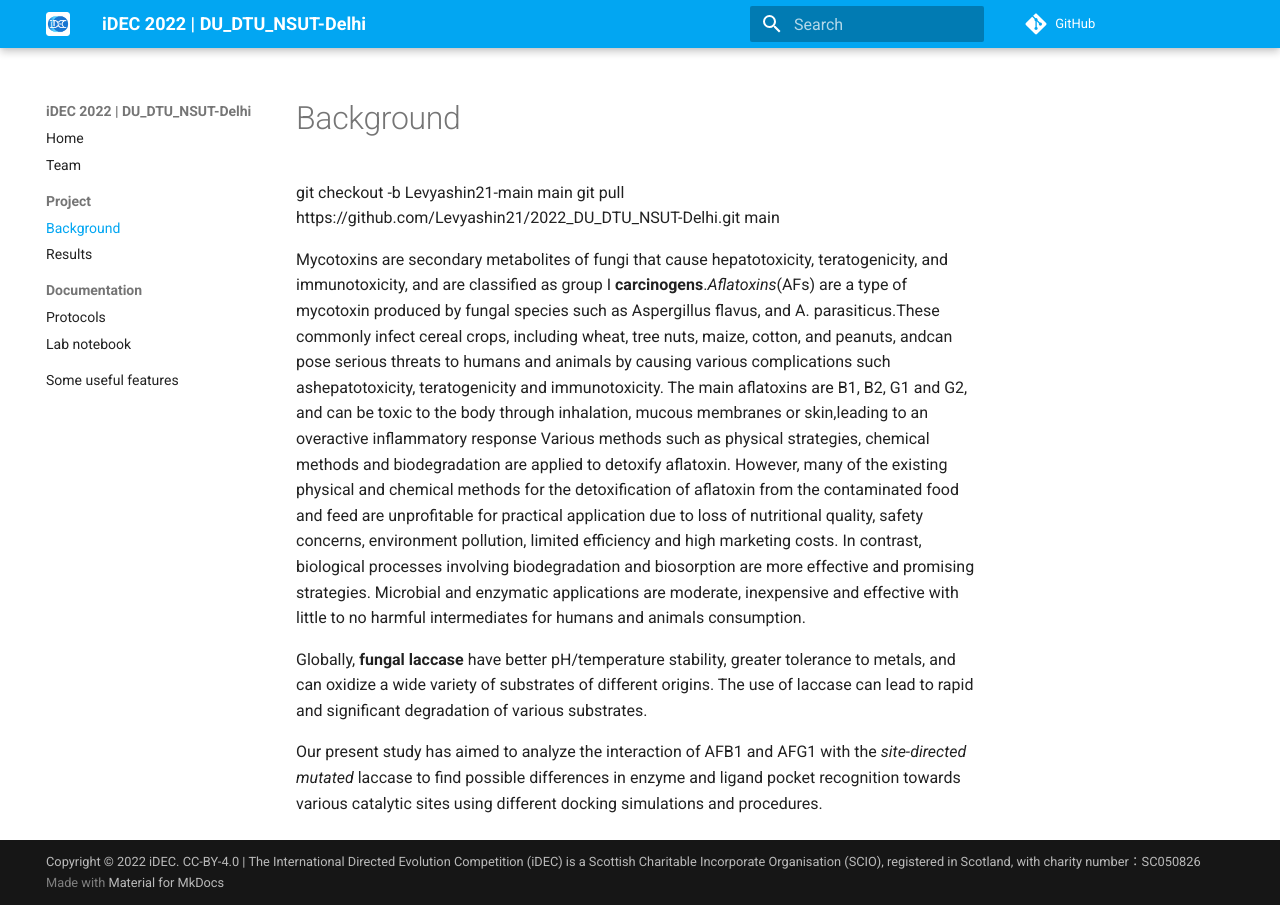
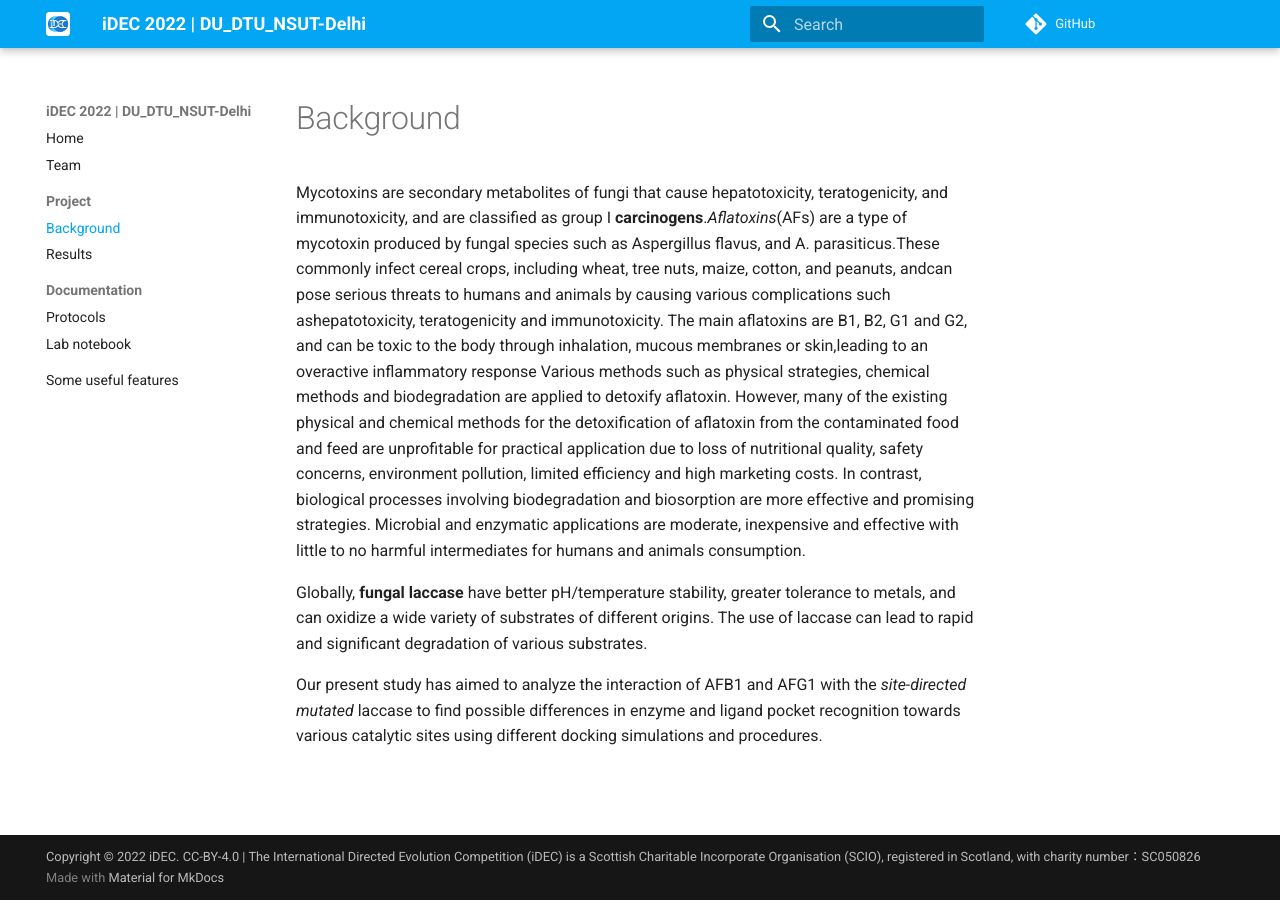
Before and after one commit to idec-teams/2022_DU_DTU_NSUT-Delhi, an MkDocs documentation site: the page built from docs/project/background.md, in a window 1280 px wide. Built offline with MkDocs 1.6.1 and Material for MkDocs 9.7.7, drawn with Linux system fonts in a browser that asks for light colours; comment, search, counter and statistics services are not loaded.

Commit message:
Update background.md

```diff
--- a/docs/project/background.md
+++ b/docs/project/background.md
@@ -1,7 +1,4 @@
 # Background
-git checkout -b Levyashin21-main main
-git pull https://github.com/Levyashin21/2022_DU_DTU_NSUT-Delhi.git main
-
 Mycotoxins are secondary metabolites of fungi that cause hepatotoxicity, teratogenicity, and immunotoxicity, and are classified as group I **carcinogens**.*Aflatoxins*(AFs) are a type of mycotoxin produced by fungal species such as Aspergillus flavus, and A. parasiticus.These commonly infect cereal crops, including wheat, tree nuts, maize, cotton, and peanuts, andcan pose serious threats to humans and animals by causing various complications such ashepatotoxicity, teratogenicity and immunotoxicity. The main aflatoxins are B1, B2, G1 and G2, and can be toxic to the body through inhalation, mucous membranes or skin,leading to an overactive inflammatory response Various methods such as physical strategies, chemical methods and biodegradation are applied to detoxify aflatoxin. However, many of the existing physical and chemical methods for the detoxification of aflatoxin from the contaminated food and feed are unprofitable for practical application due to loss of nutritional quality, safety concerns, environment pollution, limited efficiency and high marketing costs. In contrast, biological processes involving biodegradation and biosorption are more effective and promising strategies. Microbial and enzymatic applications are moderate, inexpensive and effective with little to no harmful intermediates for humans and animals consumption.
 
 Globally, **fungal laccase** have better pH/temperature stability, greater tolerance to metals, and can oxidize a wide variety of substrates of different origins. The use of laccase can lead to rapid and significant degradation of various substrates.
```
